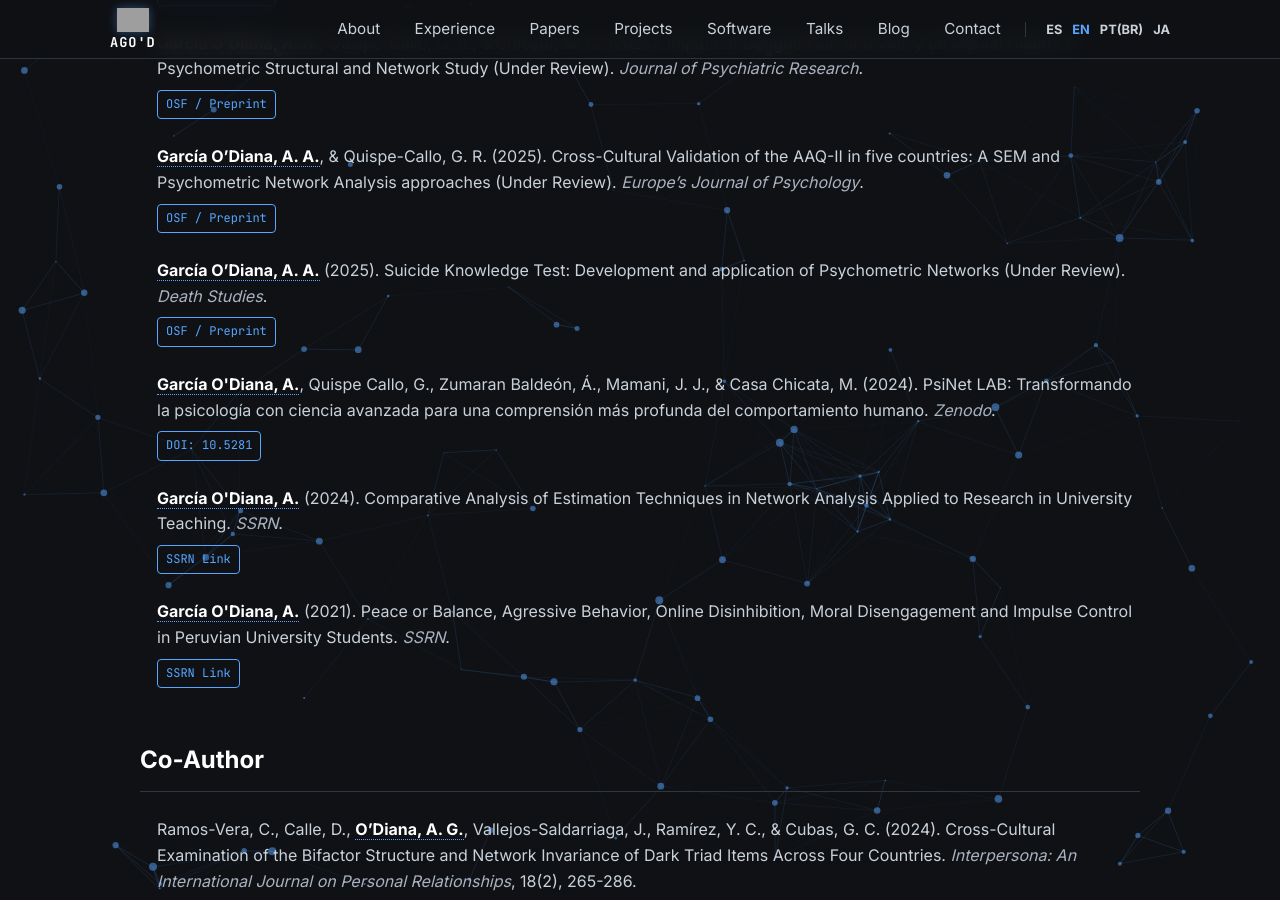
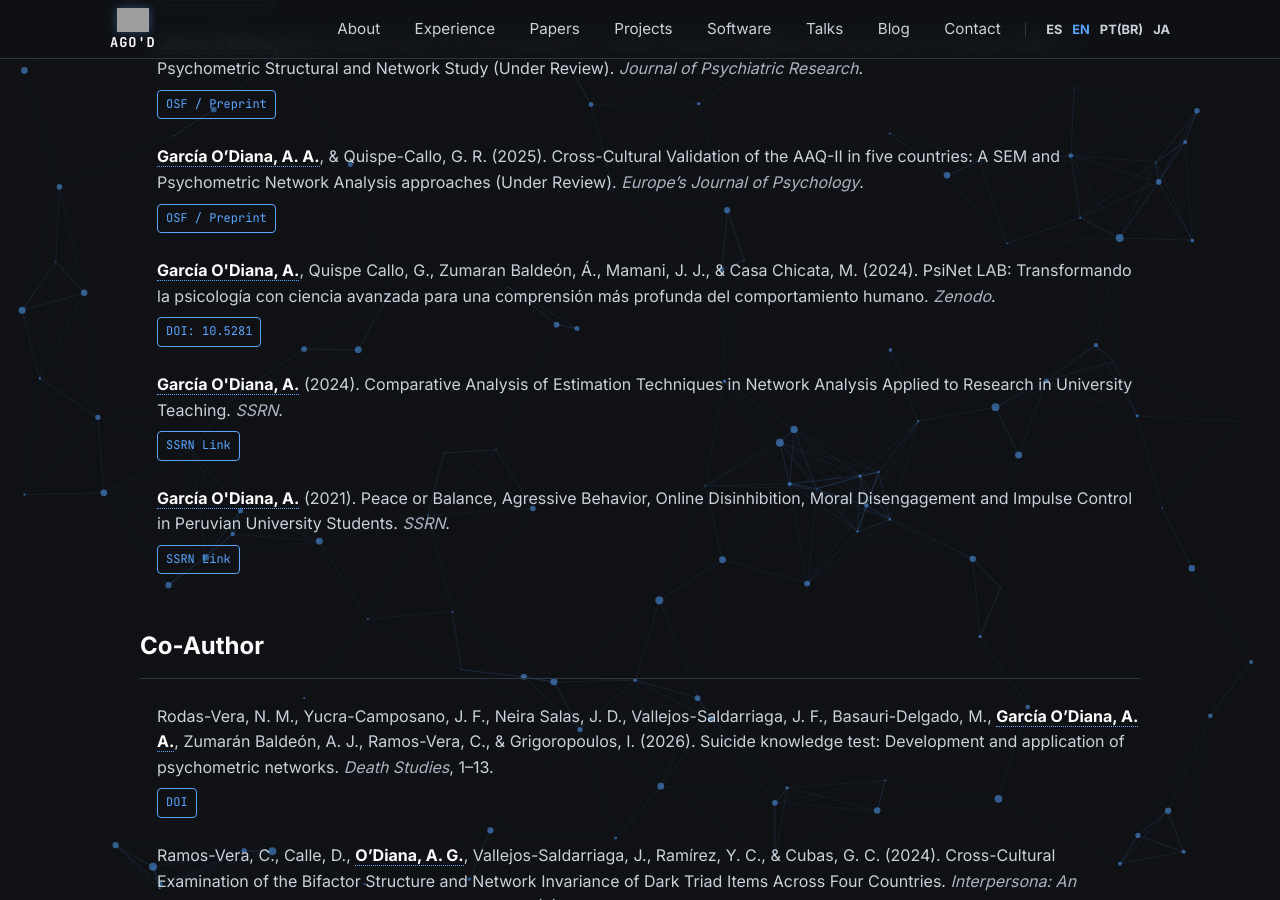
Before and after one commit to AngelGarciaODiana/AngelGarciaODiana.github.io, a Jekyll site: the page built from papers.md, in a window 1280 px wide and 900 px high, scrolled down 405 px. Built offline with Jekyll 4.4.1, drawn with Linux system fonts in a browser that asks for light colours; grey boxes are pictures that could not be loaded.

Commit message:
Update publications list
Co-authored-by: AngelGarciaODiana <79344751+AngelGarciaODiana@users.noreply.github.com>

```diff
--- a/papers.md
+++ b/papers.md
@@ -43,17 +43,6 @@ layout: default
 
         <div class="pub-item">
             <div class="pub-text">
-                <span class="author-highlight">García O’Diana, A. A.</span> (2025).
-                Suicide Knowledge Test: Development and application of Psychometric Networks (Under Review).
-                <span class="journal-name">Death Studies</span>.
-            </div>
-            <div class="pub-badges">
-                <a href="https://osf.io/92wzn" target="_blank" rel="noopener noreferrer" class="badge-link">OSF / Preprint</a>
-            </div>
-        </div>
-
-        <div class="pub-item">
-            <div class="pub-text">
                 <span class="author-highlight">García O'Diana, A.</span>, Quispe Callo, G., Zumaran Baldeón, Á., Mamani, J. J., & Casa Chicata, M. (2024).
                 PsiNet LAB: Transformando la psicología con ciencia avanzada para una comprensión más profunda del comportamiento humano.
                 <span class="journal-name">Zenodo</span>.
@@ -88,6 +77,17 @@ layout: default
 
     <div class="pub-section">
         <h2 class="pub-category-title" data-i18n="pub_co_author">Co-Author</h2>
+
+        <div class="pub-item">
+            <div class="pub-text">
+                Rodas-Vera, N. M., Yucra-Camposano, J. F., Neira Salas, J. D., Vallejos-Saldarriaga, J. F., Basauri-Delgado, M., <span class="author-highlight">García O’Diana, A. A.</span>, Zumarán Baldeón, A. J., Ramos-Vera, C., &amp; Grigoropoulos, I. (2026).
+                Suicide knowledge test: Development and application of psychometric networks.
+                <span class="journal-name">Death Studies</span>, 1–13.
+            </div>
+            <div class="pub-badges">
+                <a href="https://doi.org/10.1080/07481187.2026.2676984" target="_blank" rel="noopener noreferrer" class="badge-link">DOI</a>
+            </div>
+        </div>
 
         <div class="pub-item">
             <div class="pub-text">
```
